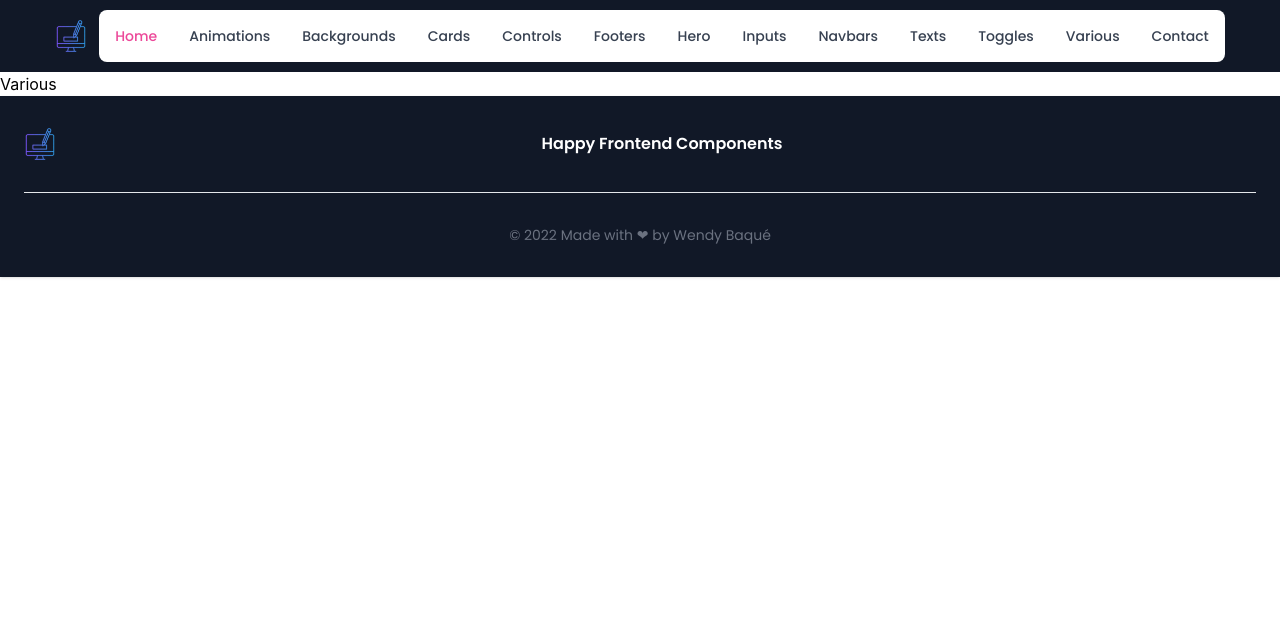
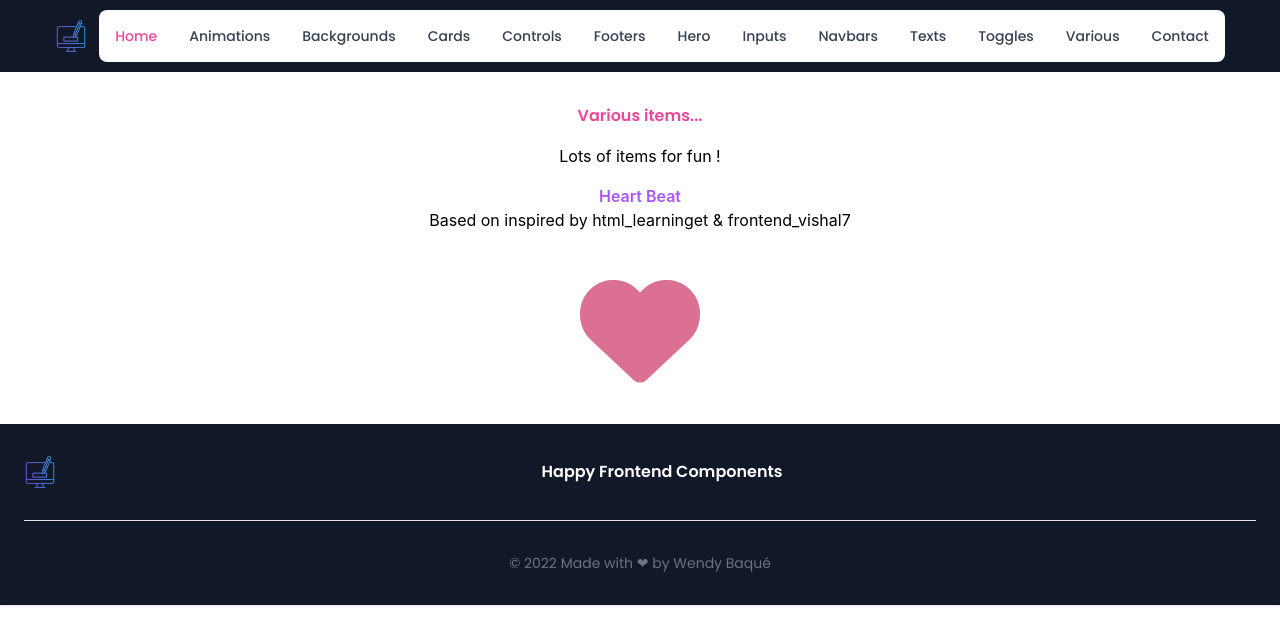
Before and after one commit to wendybaque/Happy-Frontend-Components, a React (Create React App) app: page /various in a window 1280 px wide. Shown: the top 644 px of the page. Built offline with nearby package versions, Linux system fonts and the light colour scheme.

Commit message:
Add heart beat in various component

```diff
--- a/public/index.html
+++ b/public/index.html
@@ -9,6 +9,10 @@
       name="description"
       content="Some frontend components to reuse them and have them quickly at hand"
     />
+    <link
+      rel="stylesheet"
+      href="https://cdnjs.cloudflare.com/ajax/libs/font-awesome/6.2.0/css/all.min.css"
+    />
     <link rel="apple-touch-icon" href="%PUBLIC_URL%/logo192.png" />
     <title>Happy frontend components</title>
   </head>
--- /dev/null
+++ b/src/Components/HeartBeat.jsx
@@ -0,0 +1,12 @@
+import React from 'react';
+import "../Components/heartbeat.css";
+
+const HeartBeat = () => {
+  return (
+    <div className='heart'>
+        <i className='fa fa-heart'></i>
+    </div>
+  )
+}
+
+export default HeartBeat
--- /dev/null
+++ b/src/Components/heartbeat.css
@@ -0,0 +1,12 @@
+.heart {
+    color:palevioletred;
+    font-size: 5rem;
+    animation: heartbeat 0.5s infinite alternate;
+    transform-origin: center;
+}
+
+@keyframes heartbeat {
+    to {
+        transform: scale(1.5);
+    }
+}
--- a/src/Pages/Various.jsx
+++ b/src/Pages/Various.jsx
@@ -1,9 +1,25 @@
 import React from 'react'
+import HeartBeat from '../Components/HeartBeat'
 
 const Various = () => {
   return (
-    <div>
-      Various
+<div>
+      <div className="m-4 p-4 flex flex-col">
+        <h1 className="flex flex-col items-center text-l font-semibold text-pink-500 font-poppins">Various items...</h1>
+        <p className="flex flex-col items-center text-l m-4">Lots of items for fun !</p>
+
+        <section className="flex flex-col">
+          <h2 className="font-semibold text-purple-500">Heart Beat</h2>
+          <p className="pb-10">
+            Based on{" "}
+            <a href="https://www.instagram.com/p/Chyf73jjcjl/" alt="redirection vers le code de html_learninget & frontend_vishal7">
+              inspired by html_learninget & frontend_vishal7
+            </a>
+          </p>
+          <HeartBeat />
+        </section>
+
+      </div>
     </div>
   )
 }
```
